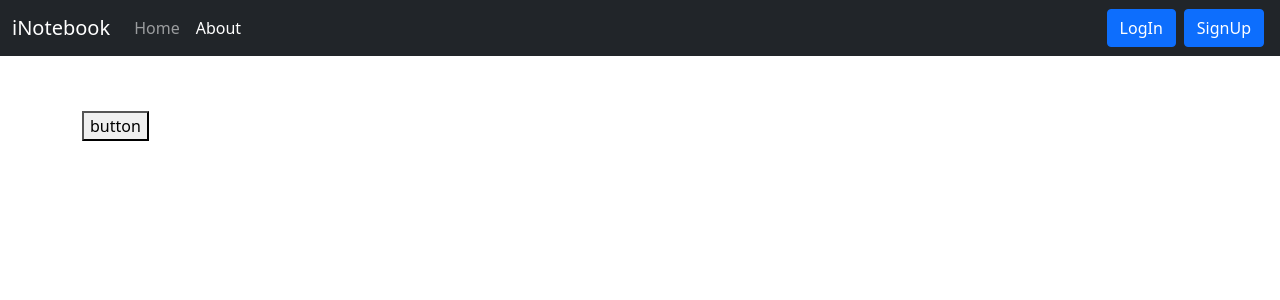
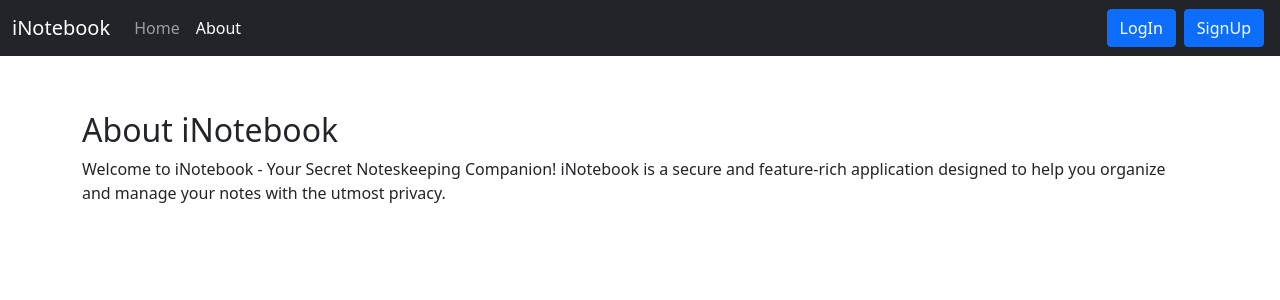
Before and after one commit to Abhishek001-1/iNotebook, a React (Create React App) app in the folder Client/: page /about in a window 1280 px wide. Shown: the top 300 px of the page. Built offline with nearby package versions, Linux system fonts and the light colour scheme.

Commit message:
Update About.js
updated about page

```diff
--- a/Client/src/components/About.js
+++ b/Client/src/components/About.js
@@ -1,13 +1,21 @@
+import React from 'react';
 
 const About = () => {
-const handleClick = ()=>{
-  localStorage.removeItem("token")
-}
-    return (
-      <>
-   <button onClick={handleClick}> button</button>
-      </>
-    )
+  const handleClick = () => {
+    localStorage.removeItem("token");
+  }
+
+  return (
+    <div className="about-container">
+      <h2>About iNotebook</h2>
+      <p>
+        Welcome to iNotebook - Your Secret Noteskeeping Companion! iNotebook is a secure
+        and feature-rich application designed to help you organize and manage your notes
+        with the utmost privacy.
+      </p>
+
+    </div>
+  );
 }
 
-export default About
+export default About;
```
